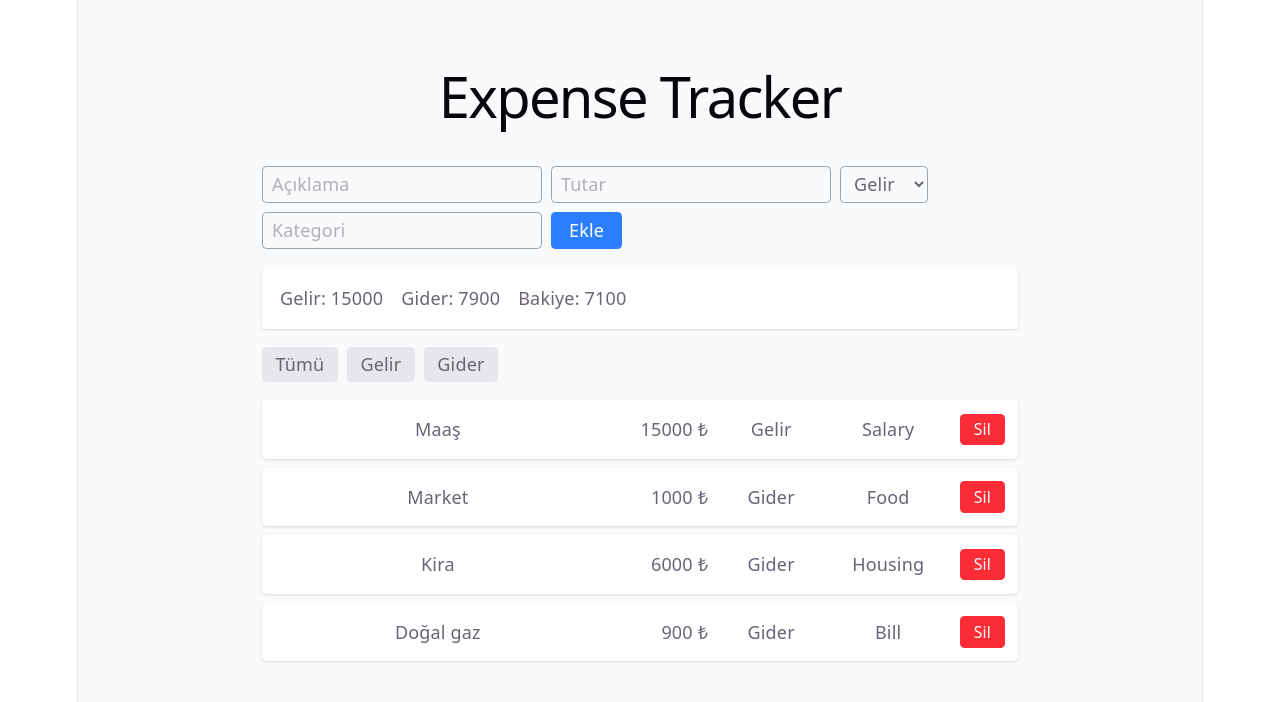
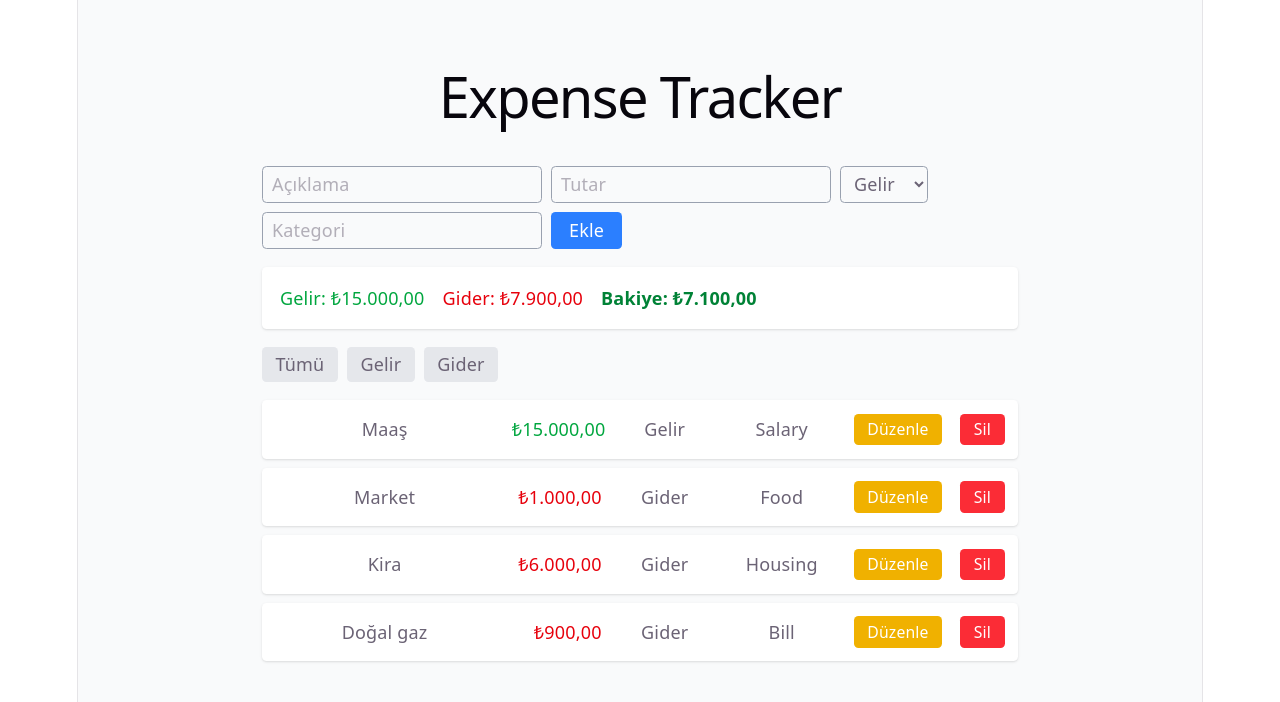
Before and after one commit to EniseAslan/Expense_Tracker, a React (Vite) app in the folder expense-tracker/: page / in a window 1280 px wide. Shown: the top 702 px of the page. Built offline with nearby package versions, Linux system fonts and the light colour scheme.

Commit message:
feat: add currency formatting, persistence, edit flow, and UX polish

```diff
--- a/expense-tracker/src/App.jsx
+++ b/expense-tracker/src/App.jsx
@@ -1,67 +1,139 @@
-import { useState } from 'react'
+import { useEffect, useState } from "react";
 
-import './App.css'
-import ExpenseList from './ExpenseList'
-import ExpenseForm from './ExpenseForm'
+import "./App.css";
+import ExpenseList from "./ExpenseList";
+import ExpenseForm from "./ExpenseForm";
+import { formatCurrency, loadEntries, STORAGE_KEY } from "./utils";
 
 function App() {
- const [entries ,setEntries]=useState([
-    { id: 1, description: "Maaş", amount: 15000, type: "income", category: "Salary" },
-  { id: 2, description: "Market", amount: 1000, type: "expense", category: "Food" },
-  { id: 3, description: "Kira", amount: 6000, type: "expense", category: "Housing" },
-  {id: 4, description:"Doğal gaz", amount:900, type:"expense", category: "Bill"},
- ])
+  const [entries, setEntries] = useState(loadEntries);
+  const [editingId, setEditingId] = useState(null);
+  const [filter, setFilter] = useState("all");
+  const [form, setForm] = useState({
+    description: "",
+    amount: "",
+    type: "income",
+    category: "",
+  });
 
- const [filter,setFilter]=useState("all")
+  useEffect(() => {
+    localStorage.setItem(STORAGE_KEY, JSON.stringify(entries));
+  }, [entries]);
 
- const filterEntries=entries.filter((entry)=>{
-  if(filter==="income") return entry.type ==="income"
-  if(filter==="expense") return entry.type === "expense"
-  return true
- })
+  const filterEntries = entries.filter((entry) => {
+    if (filter === "income") return entry.type === "income";
+    if (filter === "expense") return entry.type === "expense";
+    return true;
+  });
 
- const [form, setForm] = useState({ description: "", amount: "", type: "income", category: "" })
   function handleAdd(entry) {
-  setEntries((prev) => [...prev, { id: Date.now(), ...entry, amount: Number(entry.amount) }])
+    setEntries((prev) => [
+      ...prev,
+      { id: Date.now(), ...entry, amount: Number(entry.amount) },
+    ]);
+    setForm({ description: "", amount: "", type: "income", category: "" });
   }
 
-function handleDelete(id){
-  setEntries((prev)=>prev.filter((entry)=>entry.id !==id));
+  function handleDelete(id) {
+    setEntries((prev) => prev.filter((entry) => entry.id !== id));
+  }
+
+  function handleEdit(entry) {
+    setEditingId(entry.id);
+    setForm({
+      description: entry.description,
+      amount: String(entry.amount),
+      type: entry.type,
+      category: entry.category,
+    });
+  }
+
+  function handleUpdate(entry) {
+    setEntries((prev) =>
+      prev.map((e) =>
+        e.id === editingId
+          ? { ...e, ...entry, amount: Number(entry.amount) }
+          : e,
+      ),
+    );
+    handleCancel();
+  }
+
+  function handleCancel() {
+    setEditingId(null);
+    setForm({ description: "", amount: "", type: "income", category: "" });
   }
 
   const income = entries
     .filter((entry) => entry.type === "income")
-  .reduce((sum, entry) => sum + entry.amount, 0)
+    .reduce((sum, entry) => sum + entry.amount, 0);
 
   const expense = entries
     .filter((entry) => entry.type === "expense")
-  .reduce((sum, entry) => sum + entry.amount, 0)
+    .reduce((sum, entry) => sum + entry.amount, 0);
 
-const balance = income - expense
+  const balance = income - expense;
 
   return (
     <div className="min-h-screen bg-gray-50 p-6">
       <div className="max-w-2xl mx-auto">
         <h1 className="text-2xl font-bold mb-4">Expense Tracker</h1>
 
-      <ExpenseForm form={form} onChange={setForm} onAdd={handleAdd} />
+        <ExpenseForm
+          key={editingId ?? "new"}
+          form={form}
+          onChange={setForm}
+          onAdd={handleAdd}
+          onUpdate={handleUpdate}
+          onCancel={handleCancel}
+          editingId={editingId}
+        />
 
         <div className="flex gap-4 my-4 bg-white p-4 rounded shadow">
-        <p>Gelir: {income}</p>
-        <p>Gider: {expense}</p>
-        <p>Bakiye: {balance}</p>
+          <p className="font-medium text-green-600">
+            Gelir: {formatCurrency(income)}
+          </p>
+          <p className="font-medium text-red-600">
+            Gider: {formatCurrency(expense)}
+          </p>
+          <p
+            className={`font-bold ${
+              balance >= 0 ? "text-green-700" : "text-red-700"
+            }`}
+          >
+            Bakiye: {formatCurrency(balance)}
+          </p>
         </div>
 
         <div className="flex gap-2 mb-4">
-        <button onClick={() => setFilter("all")} className="px-3 py-1 rounded bg-gray-200">Tümü</button>
-        <button onClick={() => setFilter("income")} className="px-3 py-1 rounded bg-gray-200">Gelir</button>
-        <button onClick={() => setFilter("expense")} className="px-3 py-1 rounded bg-gray-200">Gider</button>
+          <button
+            onClick={() => setFilter("all")}
+            className="px-3 py-1 rounded bg-gray-200 hover:bg-gray-300 cursor-pointer"
+          >
+            Tümü
+          </button>
+          <button
+            onClick={() => setFilter("income")}
+            className="px-3 py-1 rounded bg-gray-200 hover:bg-gray-300 cursor-pointer"
+          >
+            Gelir
+          </button>
+          <button
+            onClick={() => setFilter("expense")}
+            className="px-3 py-1 rounded bg-gray-200 hover:bg-gray-300 cursor-pointer"
+          >
+            Gider
+          </button>
         </div>
 
-      <ExpenseList entries={filterEntries} onDelete={handleDelete} />
+        <ExpenseList
+          entries={filterEntries}
+          onDelete={handleDelete}
+          onEdit={handleEdit}
+        />
       </div>
     </div>
-)
+  );
 }
 
-export default App
+export default App;
--- a/expense-tracker/src/ExpenseForm.jsx
+++ b/expense-tracker/src/ExpenseForm.jsx
@@ -1,7 +1,9 @@
 import { useState } from "react"
 
-function ExpenseForm({ form, onChange, onAdd }) {
+function ExpenseForm({ form, onChange, onAdd, onUpdate, onCancel, editingId }) {
   const [error, setError] = useState("")
+
+  const isEditing = editingId !== null
 
   function handleSubmit(e) {
     e.preventDefault()
@@ -24,8 +26,13 @@ function ExpenseForm({ form, onChange, onAdd }) {
     }
 
     setError("")
-    onAdd({ ...form, description, category, amount })
-    onChange({ description: "", amount: "", type: "income", category: "" })
+    const payload = { ...form, description, category, amount }
+
+    if (isEditing) {
+      onUpdate(payload)
+    } else {
+      onAdd(payload)
+    }
   }
 
   return (
@@ -61,9 +68,21 @@ function ExpenseForm({ form, onChange, onAdd }) {
         onChange={(e) => onChange({ ...form, category: e.target.value })}
         className="border border-gray-400 rounded px-2 py-1"
       />
-      <button type="submit" className="bg-blue-500 text-white px-4 py-1 rounded">
-        Ekle
+      <button
+        type="submit"
+        className="bg-blue-500 text-white px-4 py-1 rounded hover:bg-blue-600 cursor-pointer"
+      >
+        {isEditing ? "Güncelle" : "Ekle"}
       </button>
+      {isEditing && (
+        <button
+          type="button"
+          onClick={onCancel}
+          className="bg-gray-400 text-white px-4 py-1 rounded hover:bg-gray-500 cursor-pointer"
+        >
+          İptal
+        </button>
+      )}
       {error && <p className="w-full text-red-600 text-sm">{error}</p>}
     </form>
   )
--- a/expense-tracker/src/ExpenseItem.jsx
+++ b/expense-tracker/src/ExpenseItem.jsx
@@ -1,11 +1,28 @@
-function ExpenseItem({ entry, onDelete }) {
+import { formatCurrency } from "./utils"
+
+function ExpenseItem({ entry, onDelete, onEdit }) {
   return (
     <div className="flex items-center justify-between gap-4 bg-white p-3 rounded shadow-sm mb-2">
       <p className="flex-1">{entry.description}</p>
-      <p className="w-20 text-right">{entry.amount} ₺</p>
+      <p
+        className={`w-20 text-right font-medium ${
+          entry.type === "income" ? "text-green-600" : "text-red-600"
+        }`}
+      >
+        {formatCurrency(entry.amount)}
+      </p>
       <p className="w-20">{entry.type === "income" ? "Gelir" : "Gider"}</p>
       <p className="w-24">{entry.category}</p>
-      <button onClick={() => onDelete(entry.id)} className="bg-red-500 text-white px-3 py-1 rounded text-sm">
+      <button
+        onClick={() => onEdit(entry)}
+        className="bg-yellow-500 text-white px-3 py-1 rounded text-sm hover:bg-yellow-600 cursor-pointer"
+      >
+        Düzenle
+      </button>
+      <button
+        onClick={() => onDelete(entry.id)}
+        className="bg-red-500 text-white px-3 py-1 rounded text-sm hover:bg-red-600 cursor-pointer"
+      >
         Sil
       </button>
     </div>
--- a/expense-tracker/src/ExpenseList.jsx
+++ b/expense-tracker/src/ExpenseList.jsx
@@ -1,9 +1,15 @@
 import ExpenseItem from "./ExpenseItem"
-function ExpenseList({ entries, onDelete}) {
+
+function ExpenseList({ entries, onDelete, onEdit }) {
   return (
     <div>
       {entries.map((entry) => (
-        <ExpenseItem key={entry.id} entry={entry} onDelete={onDelete} />
+        <ExpenseItem
+          key={entry.id}
+          entry={entry}
+          onDelete={onDelete}
+          onEdit={onEdit}
+        />
       ))}
     </div>
   )
--- /dev/null
+++ b/expense-tracker/src/utils.js
@@ -0,0 +1,29 @@
+const currencyFormatter = new Intl.NumberFormat("tr-TR", {
+  style: "currency",
+  currency: "TRY",
+  maximumFractionDigits: 2,
+})
+
+export const formatCurrency = (amount) => currencyFormatter.format(amount)
+
+
+export const STORAGE_KEY = "expense-tracker-entries"
+
+export const initialEntries = [
+  { id: 1, description: "Maaş", amount: 15000, type: "income", category: "Salary" },
+  { id: 2, description: "Market", amount: 1000, type: "expense", category: "Food" },
+  { id: 3, description: "Kira", amount: 6000, type: "expense", category: "Housing" },
+  { id: 4, description: "Doğal gaz", amount: 900, type: "expense", category: "Bill" },
+]
+
+export const loadEntries = () => {
+  try {
+    const raw = localStorage.getItem(STORAGE_KEY)
+    if (!raw) return initialEntries
+    const parsed = JSON.parse(raw)
+    if (!Array.isArray(parsed)) return initialEntries
+    return parsed
+  } catch {
+    return initialEntries
+  }
+}
```
Lines whose indentation alone changed are shown as unchanged.
